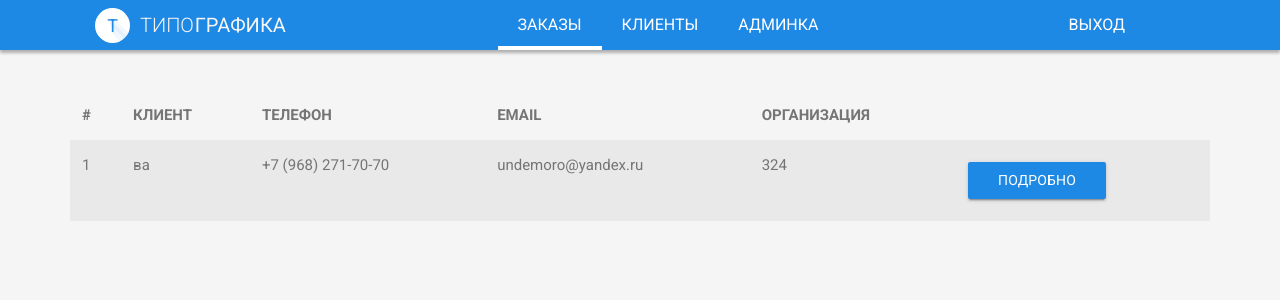
After one commit to ddnnss/tipografika, a Django app: page /crm/clients/ in a window 1280 px wide. The commit adds this page. Shown: the top 300 px of the page. Run offline with Django 3.2, Linux system fonts and the light colour scheme; a user stored in the database is signed in; data comes from the database, SQL or seed files in the repository; some libraries are stand-ins or nearby versions.

Commit message:
new models

```diff
--- a/client/models.py
+++ b/client/models.py
@@ -3,9 +3,8 @@ from django.db import models
 from customuser.models import User
 
 class Client(models.Model):
-    name = models.CharField('Имя', max_length=50, blank=False, null=True, default='')
-    family = models.CharField('Фамилия', max_length=50, blank=False, null=True, default='')
-    otchesnvo = models.CharField('Отчество', max_length=50, blank=False, null=True, default='')
+    name = models.CharField('Ф.И.О.', max_length=50, blank=False, null=True, default='')
+
     firm = models.CharField('Организация', max_length=50, blank=True, null=True, default='')
     email = models.EmailField('email address', unique=True)
     phone = models.CharField('Телефон', max_length=50, blank=False, null=True, default='')
@@ -15,7 +14,7 @@ class Client(models.Model):
     manager = models.ForeignKey(User, blank=True, null=True, on_delete=models.CASCADE, verbose_name='Ведущий менеджер')
 
     def __str__(self):
-        return 'Клиент :  %s %s %s' % (self.name, self.family, self.otchesnvo)
+        return 'Клиент :  %s ' % self.name
 
     class Meta:
         verbose_name = "Клиент"
--- a/crm/urls.py
+++ b/crm/urls.py
@@ -21,6 +21,7 @@ from . import views
 urlpatterns = [
     path('', views.index, name='index'),
     path('order/<order_id>', views.order, name='order'),
+    path('clients/', views.clients, name='clients'),
 
 
 
--- a/crm/views.py
+++ b/crm/views.py
@@ -13,3 +13,8 @@ def index(request):
 def order(request, order_id):
     order = Order.objects.get(id=order_id)
     return render(request, 'crm/order.html', locals())
+
+@login_required
+def clients(request):
+    clients = Client.objects.all()
+    return render(request, 'crm/clients.html', locals())
--- a/customuser/models.py
+++ b/customuser/models.py
@@ -42,12 +42,10 @@ class User(AbstractUser):
     """User model."""
 
     username = None
-    email = models.EmailField('email address', unique=True)
-    phone = models.CharField('phone', max_length=50, blank=True, null=True, default='')
-    is_manager = models.BooleanField('manager', default=False)
-    is_performer = models.BooleanField('performer', default=False, blank=True, null=True)
-    works_done = models.IntegerField('work done', default=0, blank=True, null=True)
-    work_time = models.TextField('working time', default='', blank=True, null=True)
+    email = models.EmailField('Email', unique=True)
+    fio = models.CharField('ФИО', max_length=50, blank=False, null=True, default='')
+    phone = models.CharField('Телефон', max_length=50, blank=False, null=True, default='')
+
 
     USERNAME_FIELD = 'email'
     REQUIRED_FIELDS = []
--- /dev/null
+++ b/templates/crm/clients.html
@@ -0,0 +1,39 @@
+{% extends 'basic.html' %}
+{% load static %}
+
+{% block content %}
+    <div class="container">
+    <div class="row">
+      <table class="table table-no-border table-striped">
+            <thead>
+            <tr>
+                <th>#</th>
+                <th>КЛИЕНТ</th>
+                <th>ТЕЛЕФОН</th>
+                 <th>EMAIL</th>
+                <th>ОРГАНИЗАЦИЯ</th>
+                <th></th>
+            </tr>
+            </thead>
+            <tbody>
+            {% for client in clients %}
+            <tr>
+                <td>{{ client.id }}</td>
+                <td>{{ client.name }}</td>
+                <td>{{ client.phone }}</td>
+                <td>{{ client.email }}</td>
+             <td>{{ client.firm }}</td>
+
+            <td><a class="btn btn-raised btn-primary" href="/admin/client/client/{{ client.id }}/change/">ПОДРОБНО</a></td>
+
+
+            </tr>
+            {% endfor %}
+
+            </tbody>
+        </table>
+    </div>
+
+
+    </div>
+{% endblock %}
--- a/templates/crm/index.html
+++ b/templates/crm/index.html
@@ -6,7 +6,7 @@
         <div class="row">
             <div class="col-2">
                 <div class="btn-group btn-group-raised">
-                    <a href="#" class="btn btn-primary"><i class="zmdi zmdi-plus-circle"></i></a>
+        <a href="/admin/order/order/add/" class="btn btn-primary"><i class="zmdi zmdi-plus-circle"></i> НОВЫЙ ЗАКАЗ</a>
                     <a href="#" class="btn btn-primary"><i class="zmdi zmdi-wifi"></i></a>
                     <a href="#" class="btn btn-primary"><i class="zmdi zmdi-search"></i></a>
 
@@ -67,7 +67,7 @@
             {% for order in orders %}
             <tr>
                 <td>{{ order.id }}</td>
-                <td>{{ order.client.name }} {{ order.client.family }} {{ order.client.otchesnvo }}</td>
+                <td>{{ order.client.name }}</td>
                 <td>{{ order.total_price }}</td>
                 <td></td>
              <td>{{ order.is_money_received }}</td>
--- a/templates/crm/order.html
+++ b/templates/crm/order.html
@@ -13,7 +13,7 @@
                           <td>ID {{ order.id }}</td>
                         </tr>
                       <tr>
-                          <td>{{ order.client.name }} {{ order.client.family }} {{ order.client.otchesnvo }}</td>
+                          <td>{{ order.client.name }} </td>
                         </tr>
                       <tr>
                           <td>
--- a/templates/header.html
+++ b/templates/header.html
@@ -15,12 +15,12 @@
             <ul class="navbar-nav pull-left">
                  {% if user.is_authenticated %}
                 <li class="nav-item dropdown active">
-                    <a href="#" class="nav-link dropdown-toggle animated fadeIn animation-delay-7" >ЗАКАЗЫ</a>
+                    <a href="{% url 'index'%}" class="nav-link dropdown-toggle animated fadeIn animation-delay-7" >ЗАКАЗЫ</a>
 
 
                 </li>
                 <li class="nav-item dropdown ">
-                    <a href="#" class="nav-link dropdown-toggle animated fadeIn animation-delay-7" >КЛИЕНТЫ</a>
+                    <a href="{% url 'clients'%}" class="nav-link dropdown-toggle animated fadeIn animation-delay-7" >КЛИЕНТЫ</a>
                 </li>
                 <li class="nav-item dropdown ">
                     <a href="/admin" class="nav-link dropdown-toggle animated fadeIn animation-delay-7" >АДМИНКА</a>
@@ -37,9 +37,9 @@
                     </span>
 
                 </li>
-                  <li class="nav-item dropdown ">
-                    <a href="#" class="nav-link dropdown-toggle animated fadeIn animation-delay-7" >ЛК</a>
-                </li>
+{#                  <li class="nav-item dropdown ">#}
+{#                    <a href="#" class="nav-link dropdown-toggle animated fadeIn animation-delay-7" >ЛК</a>#}
+{#                </li>#}
                    <li class="nav-item dropdown ">
                     <a href="{% url 'logout' %}" class="nav-link dropdown-toggle animated fadeIn animation-delay-7" >ВЫХОД</a>
                 </li>
```
Also changed, not shown: customuser/admin.py (+4 -4 lines), order/models.py (+27 -1 lines), client/migrations/0003_auto_20190423_1711.py (added), customuser/migrations/0002_auto_20190423_1717.py (added), order/migrations/0002_auto_20190423_1711.py (added).
